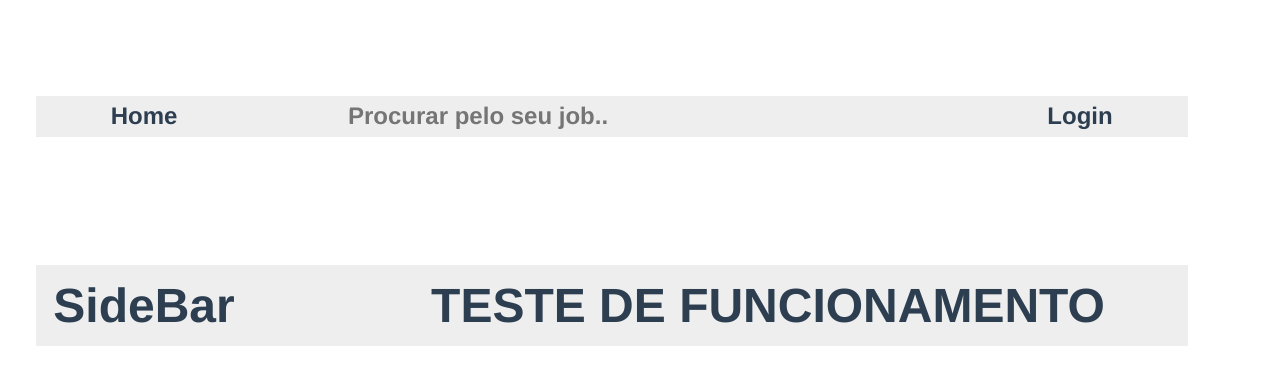
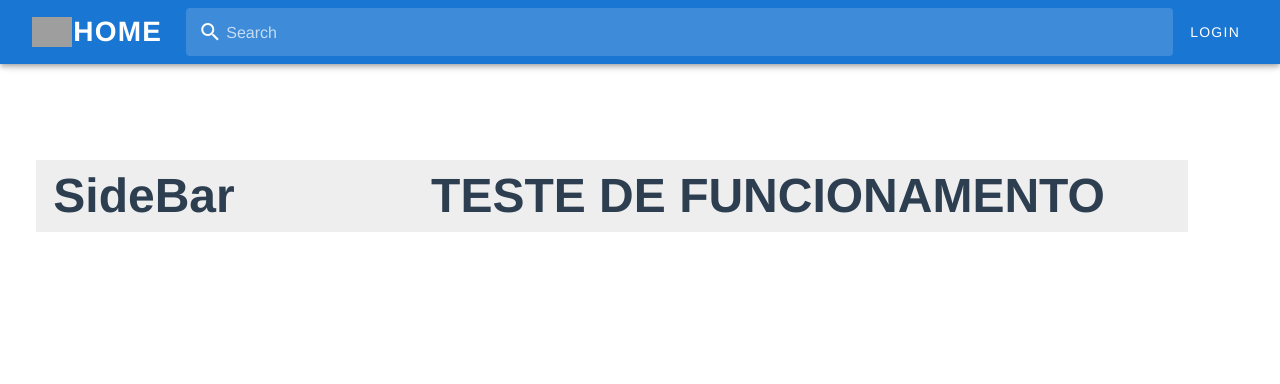
Before and after one commit to dmug1/brworks, a Vue app in the folder app-brworks/: page / in a window 1280 px wide. Shown: the top 384 px of the page. Built offline with nearby package versions, Linux system fonts and the light colour scheme; grey boxes are pictures that could not be loaded.

Commit message:
update navbar

```diff
--- a/app-brworks/src/App.vue
+++ b/app-brworks/src/App.vue
@@ -1,25 +1,30 @@
 <template>
-  <div id="app">
-       <NavBar/>
-       <MainBlock/>
-  </div>
+  <v-app>
+    <NavBar />
+    <v-content>
+      <MainBlock />
+    </v-content>
+  </v-app>
 </template>
 
 <script>
-import NavBar from './components/NavBar.vue'
-import MainBlock from './components/MainBlock.vue'
+import NavBar from "./components/NavBar.vue";
+import MainBlock from "./components/MainBlock.vue";
 
 export default {
-  name: 'App',
+  name: "App",
+
   components: {
     NavBar,
     MainBlock
-  }
-}
+  },
+
+  data: () => ({
+    //
+  })
+};
 </script>
-
 <style lang="scss">
-
 @import "./styles/main.scss";
 
 #app {
--- a/app-brworks/src/components/NavBar.vue
+++ b/app-brworks/src/components/NavBar.vue
@@ -1,23 +1,44 @@
 <template>
-  <div id="navbar" class="row">
-    <div class="col-1-of-4">Home</div>
-    <div class="col-2-of-4">
-      <input id="searchbox" type="text" v-model="search" placeholder="Procurar pelo seu job.."/>
+  <v-app-bar app color="primary" dark>
+    <div class="d-flex align-center">
+      <v-btn
+        class="shrink mr-2"
+        href="https://github.com/vuetifyjs/vuetify/releases/latest"
+        target="_blank"
+        text
+      >
+        <v-img
+          alt="Vuetify Logo"
+          contain
+          src="https://cdn.vuetifyjs.com/images/logos/vuetify-logo-dark.png"
+          transition="scale-transition"
+          width="40"
+        />
+        <h1>Home</h1>
+      </v-btn>
     </div>
-    <div class="col-1-of-4">Login</div>
-  </div>
+    <v-text-field
+      flat
+      solo-inverted
+      hide-details
+      prepend-inner-icon="mdi-magnify"
+      label="Search"
+      class="hidden-sm-and-down"
+    />
+
+    <v-btn
+      href="https://github.com/vuetifyjs/vuetify/releases/latest"
+      target="_blank"
+      text
+    >
+      <span class="mr-2">Login</span>
+    </v-btn>
+  </v-app-bar>
 </template>
 
 <script>
-export default {
-
-}
+export default {};
 </script>
 
-
 <!-- Add "scoped" attribute to limit CSS to this component only -->
-<style scoped lang="scss">
-
-
-
-</style>
+<style scoped lang="scss"></style>
```
Also changed, not shown: app-brworks/src/assets/logo.svg (added).
